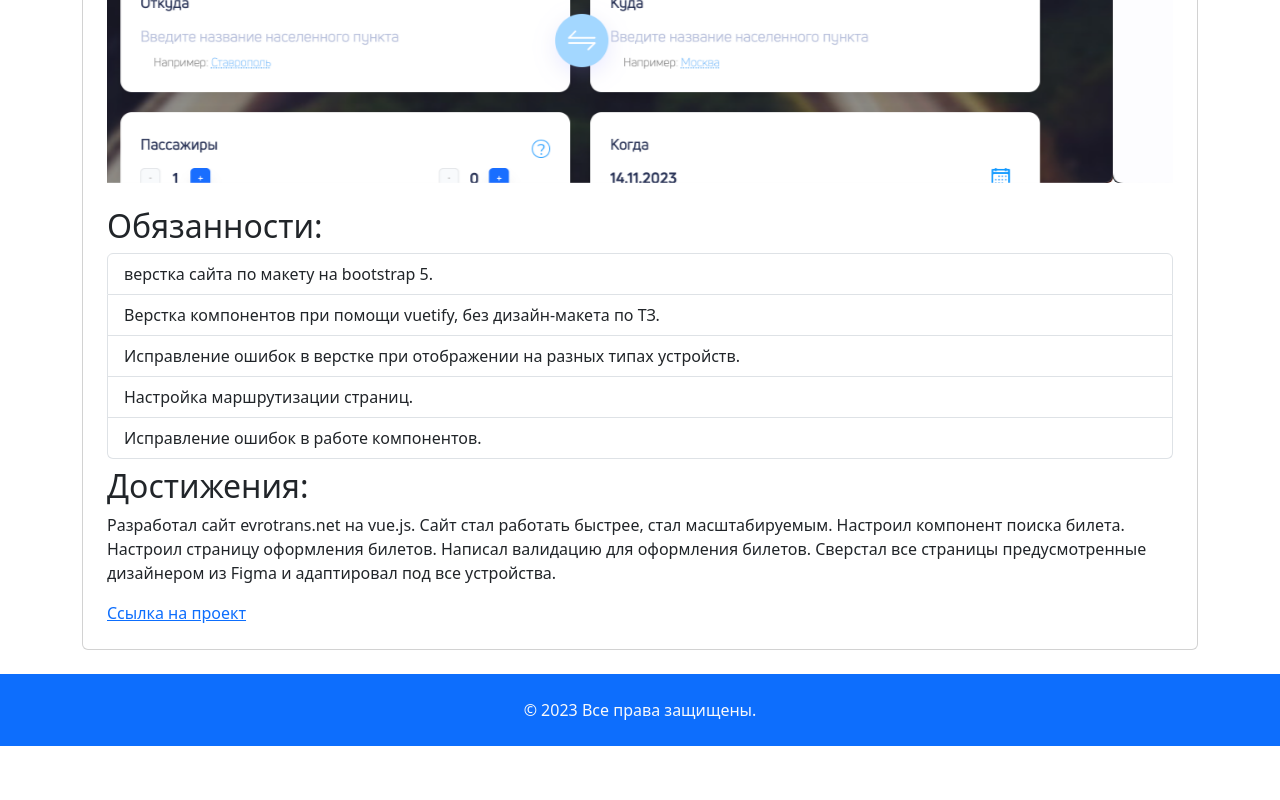
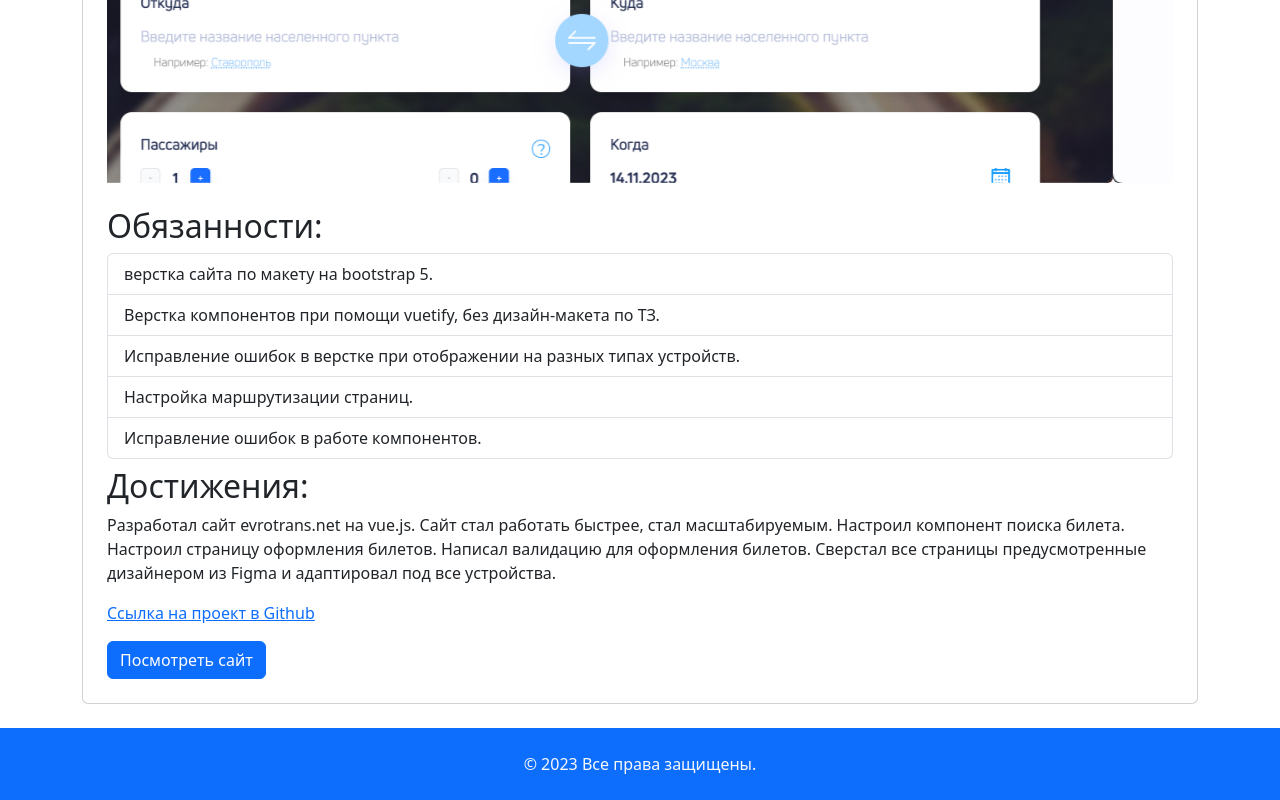
Before and after one commit to bobrov-site/portfolio, a Vue app: page /sites/frontend/evrotrans in a window 1280 px wide. Shown: the part 561-1361 px from the top of the page. Before the commit the page ends 1307 px from the top, so only its background shows below. Built offline with nearby package versions, Linux system fonts and the light colour scheme.

Commit message:
add layout props for project-content

```diff
--- a/src/components/Project-content.vue
+++ b/src/components/Project-content.vue
@@ -46,8 +46,9 @@
               {{ props.achivments }}
             </p>
             <p class="card-text">
-              <a :href="props.projectUrl" class="text-link" target="_blank">Ссылка на проект</a>
+              <a :href="props.githubUrl" class="text-link" target="_blank">Ссылка на проект в Github</a>
             </p>
+            <a :href="props.siteUrl" class="btn btn-primary" target="_blank">Посмотреть сайт</a>
           </div>
         </div>
       </div>
@@ -63,8 +64,13 @@ const props = defineProps({
   images: Array,
   responsibilities: Array,
   achivments: String,
-  projectUrl: String
+  githubUrl: String,
+  siteUrl: String
 })
 </script>
 
-<style lang="scss" scoped></style>
+<style lang="scss" scoped>
+.text-link {
+  cursor: pointer;
+}
+</style>
```
